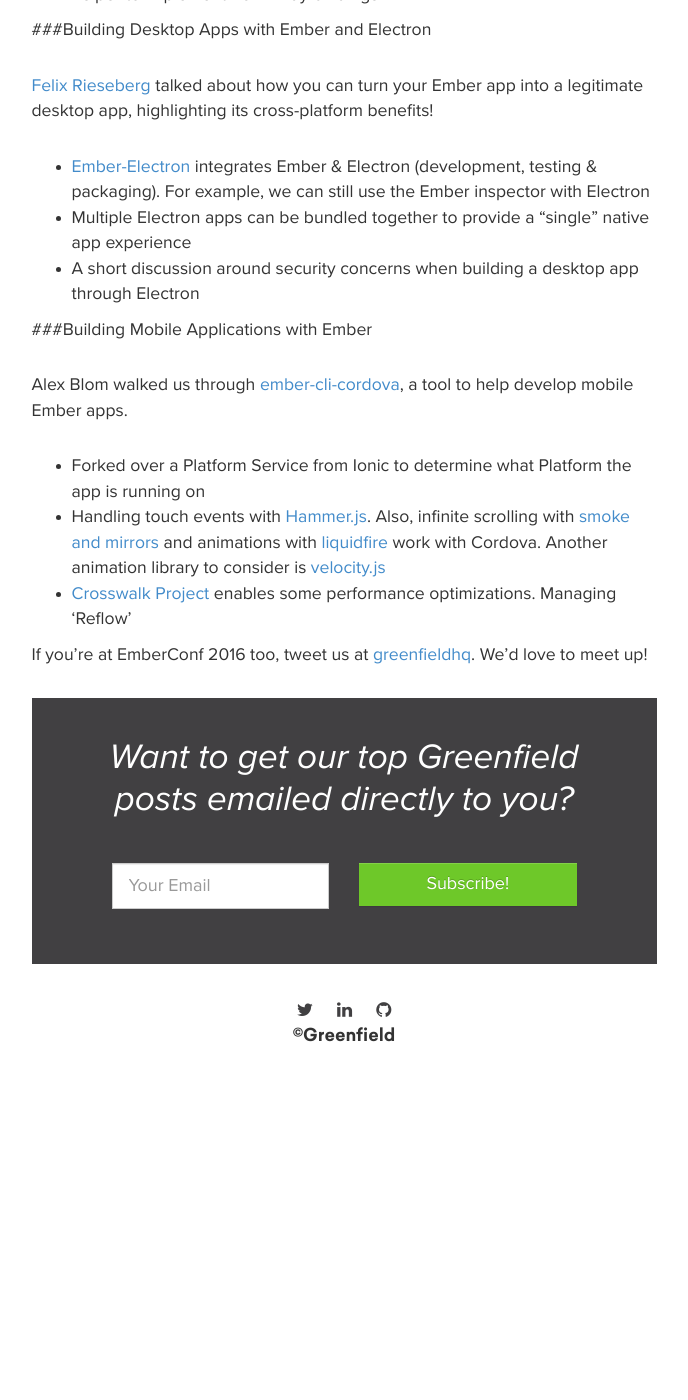
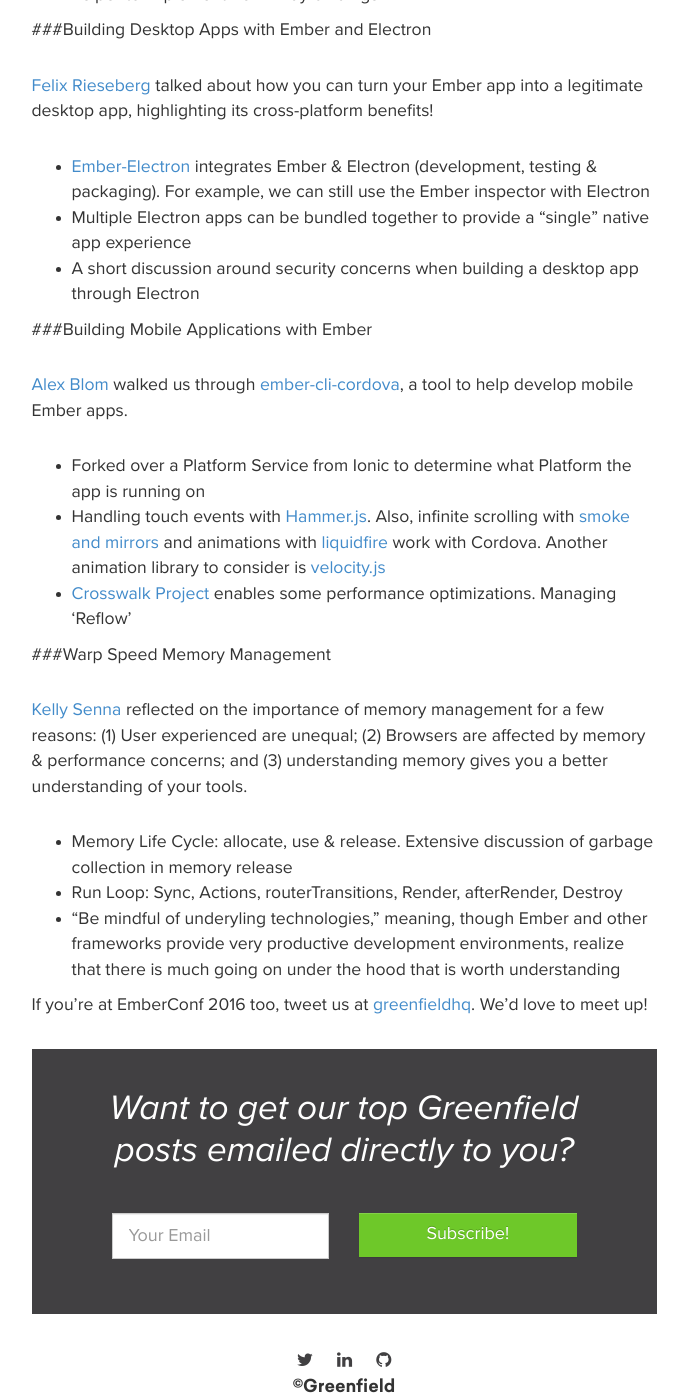
Before and after one commit to greenfieldhq/greenfieldhq.github.io, a Jekyll site: the page built from _posts/2016-03-28-ember-conf-day-1.md, in a window 1280 px wide and 1400 px high, scrolled down 1580 px. Shown: the whole window, without its empty margins (296-984 px from the left). Built offline with Jekyll 4.4.1, drawn with Linux system fonts in a browser that asks for light colours; nearby versions of some CDN libraries; before the commit the page ends 2630 px from its top, so only the background shows below that; some of the changed text lies outside the part shown.

Commit message:
add kelly senna talk

```diff
--- a/_posts/2016-03-28-ember-conf-day-1.md
+++ b/_posts/2016-03-28-ember-conf-day-1.md
@@ -17,8 +17,8 @@
 This was a really great keynote by [Yehuda Katz](https://twitter.com/wycats) & [Tom Dale](https://twitter.com/tomdale) highlight where Ember is headed, with a particular focus on performance & optimization.
 
 - Ember core team remains but is also dividing up into sub-teams (Ember Data, Ember-CLI, Learning)
-- Team is really pushing to be more mobile friendly
-- Glimmer2 is phenomenally fast (seeing something in the range of 3-5x improvements in FPS)
+- The Ember core team is really pushing to be more mobile friendly
+- Glimmer2 is phenomenally fast (seeing something in the range of 3-5x improvements in FPS in some examples)
 
 ###Service Workers
 [John Kleinschmidt](https://twitter.com/jkleinsc) of [cure.org](https://cure.org/) introduced us to Service Workers in Ember to highlight its benefits.
@@ -55,10 +55,21 @@
 
 ###Building Mobile Applications with Ember
 
-Alex Blom walked us through [ember-cli-cordova](https://github.com/poetic/ember-cli-cordova), a tool to help develop mobile Ember apps.
+[Alex Blom](https://twitter.com/AlexBlom) walked us through [ember-cli-cordova](https://github.com/poetic/ember-cli-cordova), a tool to help develop mobile Ember apps.
 
 - Forked over a Platform Service from Ionic to determine what Platform the app is running on
 - Handling touch events with [Hammer.js](http://hammerjs.github.io/). Also, infinite scrolling with [smoke and mirrors](https://github.com/runspired/smoke-and-mirrors) and animations with [liquidfire](https://github.com/ember-animation/liquid-fire) work with Cordova. Another animation library to consider is [velocity.js](https://github.com/julianshapiro/velocity)
 - [Crosswalk Project](https://crosswalk-project.org/) enables some performance optimizations. Managing 'Reflow'
 
+###Warp Speed Memory Management
+
+[Kelly Senna](https://twitter.com/simplysenna) reflected on the importance of memory management
+for a few reasons: (1) User experienced are unequal; (2) Browsers are affected
+by memory & performance concerns; and (3) understanding memory gives you a
+better understanding of your tools.
+
+- Memory Life Cycle: allocate, use & release. Extensive discussion of garbage collection in memory release
+- Run Loop: Sync, Actions, routerTransitions, Render, afterRender, Destroy
+- "Be mindful of underyling technologies," meaning, though Ember and other frameworks provide very productive development environments, realize that there is much going on under the hood that is worth understanding
+
 If you're at EmberConf 2016 too, tweet us at [greenfieldhq](https://twitter.com/greenfieldhq). We'd love to meet up!
```
